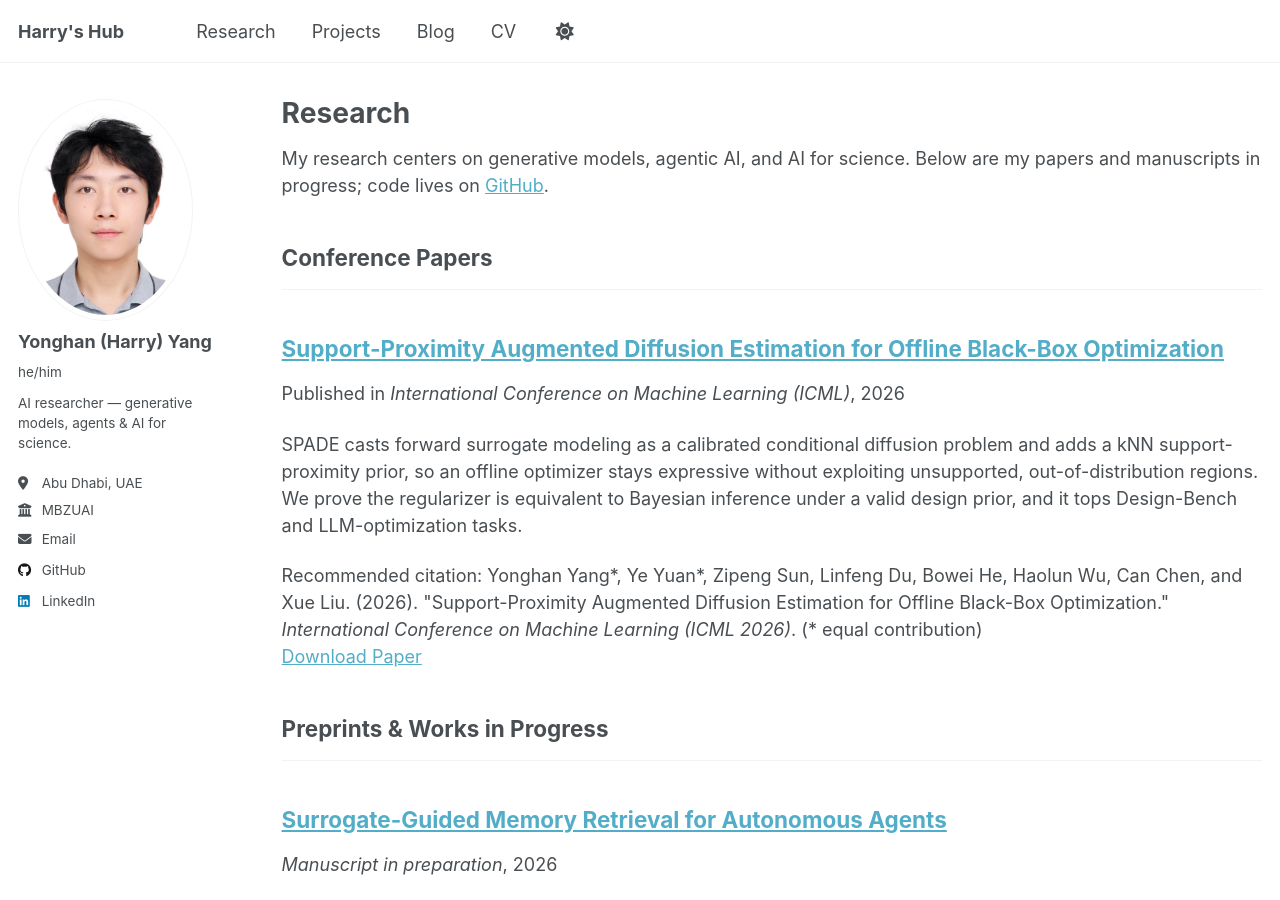
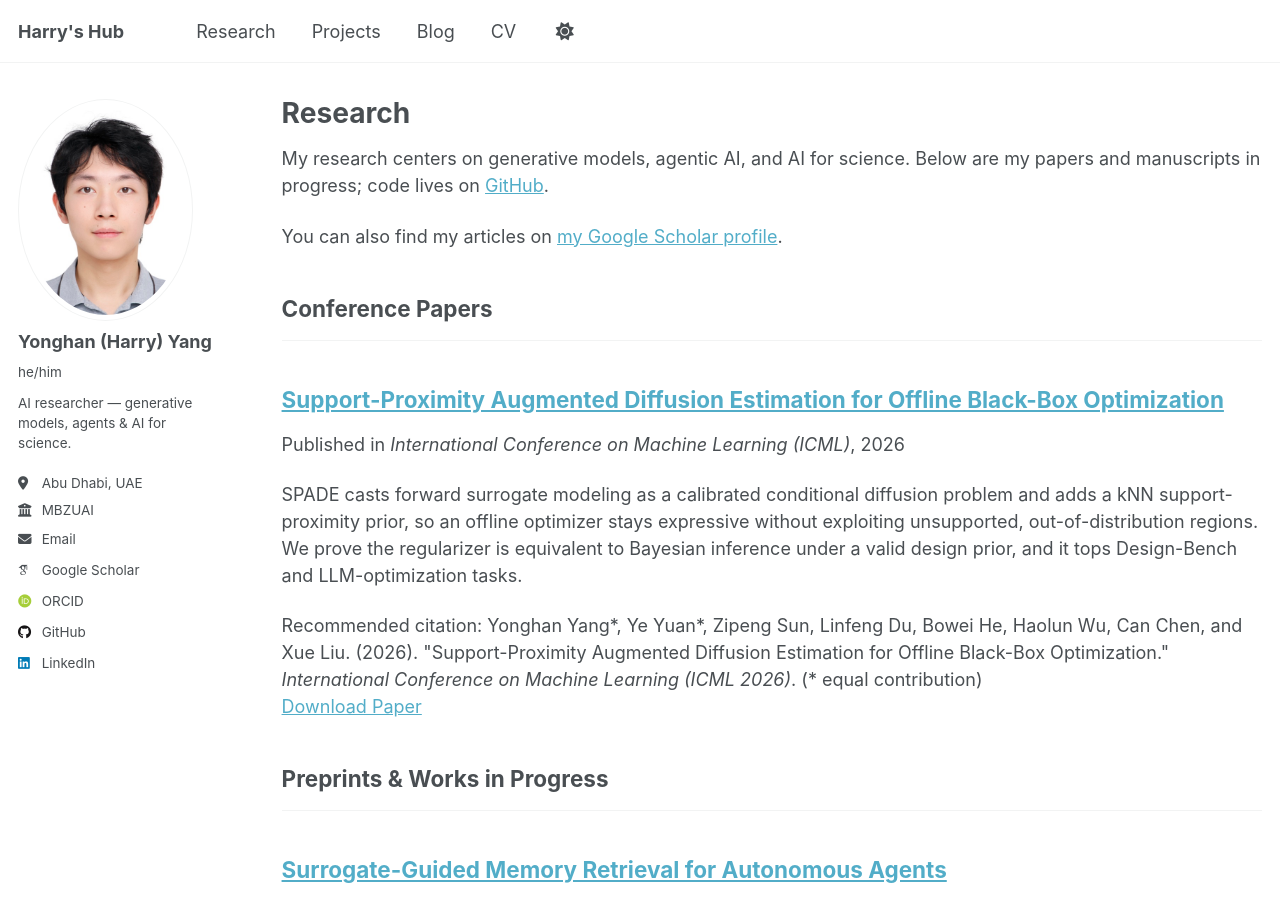
Before and after one commit to HarryYoung2018/HarryYoung2018.github.io, a Jekyll site: the page built from _pages/publications.html, in a window 1280 px wide and 900 px high. Built offline with Jekyll 4.4.1, drawn with Linux system fonts in a browser that asks for light colours; some web fonts are replaced; a script that is not in the unit is left out; part of the change alters nothing that is shown.

Commit message:
Add Google Scholar and ORCID profile links
Co-Authored-By: Claude Opus 4.8 <noreply@anthropic.com>

```diff
--- a/_config.yml
+++ b/_config.yml
@@ -36,10 +36,10 @@ author:
   # Academic websites
   academia: # URL
   arxiv: # URL - Update with the correct link to your profile
-  googlescholar: # URL - add once a Google Scholar profile exists
+  googlescholar: "https://scholar.google.com/citations?user=XJJjo0sAAAAJ"
   inspire-hep: # URL
   impactstory: # URL
-  orcid: # URL
+  orcid: "https://orcid.org/0009-0009-5228-3624"
   semantic: # URL
   pubmed: # URL
   researchgate: # URL
```
